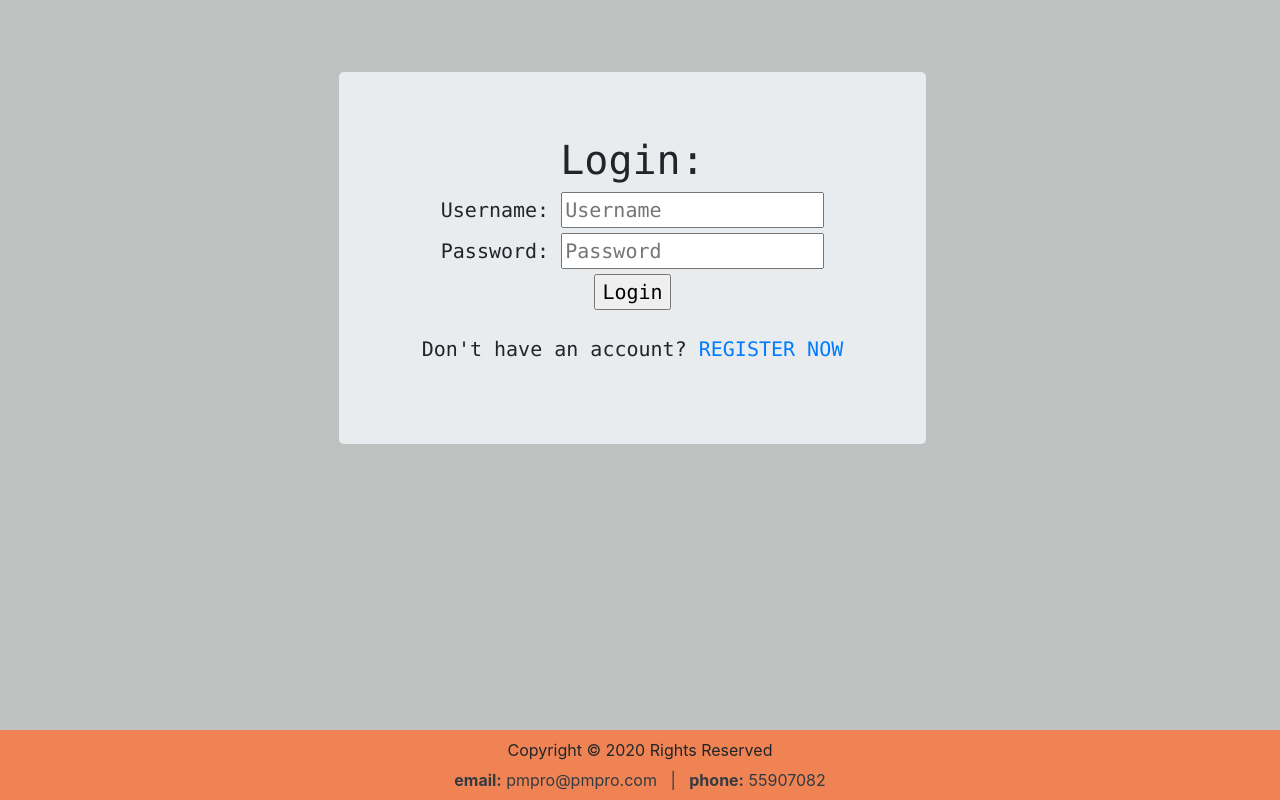
After one commit to astDeniss/pmpro, a Django app: page /accounts/login/ in a window 1280 px wide. The commit adds this page. Run offline with Django 3.2, Linux system fonts and the light colour scheme; some libraries are stand-ins or nearby versions.

Commit message:
login finished

```diff
--- a/PMpro/tasks/urls.py
+++ b/PMpro/tasks/urls.py
@@ -1,13 +1,13 @@
-
+from django.contrib.auth.decorators import login_required
 from django.urls import path
 from .views import ProjectListView, add_project, ProjectDetailView, ProjectDeleteView, TaskListView
 
 urlpatterns = [
 
-    path('projects/', ProjectListView.as_view(), name="projects-list"),
-    path('projects/add/', add_project, name="add-project"),
-    path('projects/<int:pk>/', ProjectDetailView.as_view(), name="project-detail"),
-    path('projects/delete/<int:pk>/', ProjectDeleteView.as_view(), name="project-delete"),
-    path('tasks/', TaskListView.as_view(), name="tasks-list"),
+    path('projects/', login_required(ProjectListView.as_view()), name="projects-list"),
+    path('projects/add/', login_required(add_project), name="add-project"),
+    path('projects/<int:pk>/', login_required(ProjectDetailView.as_view()), name="project-detail"),
+    path('projects/delete/<int:pk>/', login_required(ProjectDeleteView.as_view()), name="project-delete"),
+    path('tasks/', login_required(TaskListView.as_view()), name="tasks-list"),
 
 ]
--- a/PMpro/templates/base.html
+++ b/PMpro/templates/base.html
@@ -28,7 +28,7 @@
 									</div>
 									<ul>
 										<li class="active"><a href="{% url 'projects-list' %}">Projects</a></li>
-										<li><a href="#">Tasks</a></li>
+										<li><a href="{% url 'tasks-list' %}">Tasks</a></li>
 										<li><a href="#">Statistics</a></li>
 										<li><a href="#">Settings</a></li>
 									</ul>
--- /dev/null
+++ b/PMpro/templates/login.html
@@ -0,0 +1,31 @@
+{% extends 'base_user.html' %}
+
+{% block title %}Registration{% endblock %}
+
+{% block content %}
+
+  <div class="container pt-5">
+    <div class="jumbotron">
+      <h1>Login:</h1>
+        <form method="post" action="{% url 'login' %}">
+                  {% csrf_token %}
+                    <div>
+                  <label for="username">Username:</label>
+                  <input type="text" name="username" placeholder="Username">
+                    </div>
+                    <div>
+                  <label for="password">Password:</label>
+                  <input type="password" name="password" placeholder="Password">
+                    </div>
+                    <div>
+                  {% if request.GET.next %}
+                  <input type="hidden" name="next" value="{{request.GET.next}}">
+                  {%endif%}
+                    </div>
+                  <input type="submit" name="" value="Login">
+            <p class="mt-4">Don't have an account? <a href="{% url 'signup' %}"> REGISTER NOW</a></p>
+        </form>
+    </div>
+  </div>
+
+{% endblock content %}
--- a/PMpro/users/urls.py
+++ b/PMpro/users/urls.py
@@ -1,9 +1,10 @@
 from django.urls import path
-from .views import signup_view
+from .views import signup_view, user_login
 
 urlpatterns = [
 
     path('signup/', signup_view, name="signup"),
+    path('accounts/login/', user_login, name="login"),
 
 
 ]
--- a/PMpro/users/views.py
+++ b/PMpro/users/views.py
@@ -1,3 +1,5 @@
+from django.http import HttpResponse, HttpResponseRedirect
+from django.urls import reverse
 from django.shortcuts import render
 from django.contrib.auth import login, authenticate
 from .forms import SignUpForm
@@ -7,7 +9,6 @@ from django.contrib.auth.models import User
 
 
 def signup_view(request):
-
     if request.user.is_authenticated:
         return redirect('index')
 
@@ -32,3 +33,26 @@ def signup_view(request):
     else:
         form = SignUpForm()
     return render(request, 'registration_page.html', {'form': form})
+
+
+def user_login(request):
+    if request.user.is_authenticated:
+        return HttpResponse("You are already logged in :)")
+
+    if request.method == 'POST':
+        username = request.POST.get('username')
+        password = request.POST.get('password')
+        user = authenticate(username=username, password=password)
+        if user:
+            if user.is_active:
+                login(request, user)
+                if 'next' in request.POST:
+                    return redirect(request.POST.get('next'))
+                return HttpResponseRedirect(reverse('index'))
+            else:
+                return HttpResponse("Your account is inactive.")
+        else:
+
+            return HttpResponse("Invalid login details given. Go back and try again")
+    else:
+        return render(request, 'login.html', {})
```
Also changed, not shown: PMpro/templates/tasks.html (+10 -4 lines).
